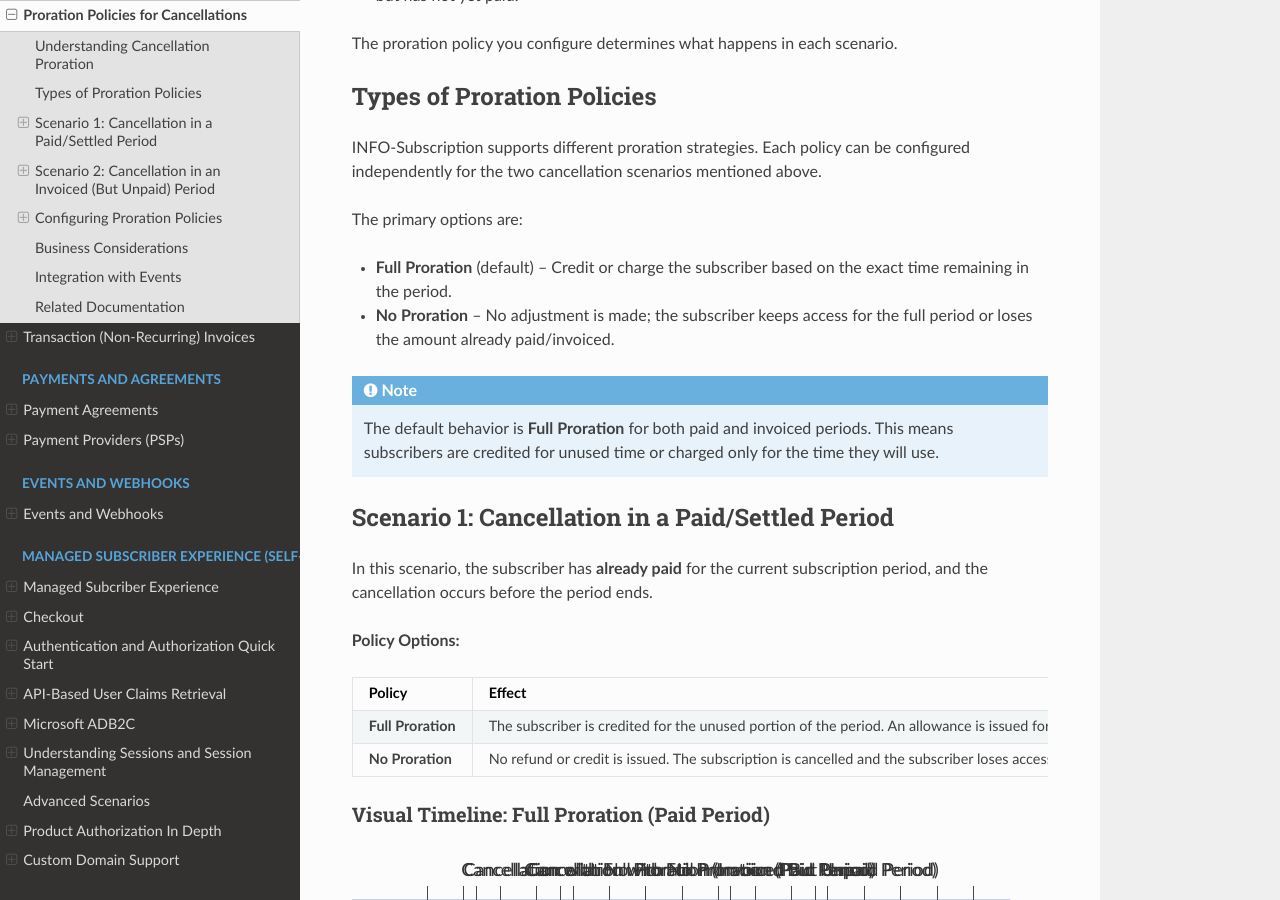
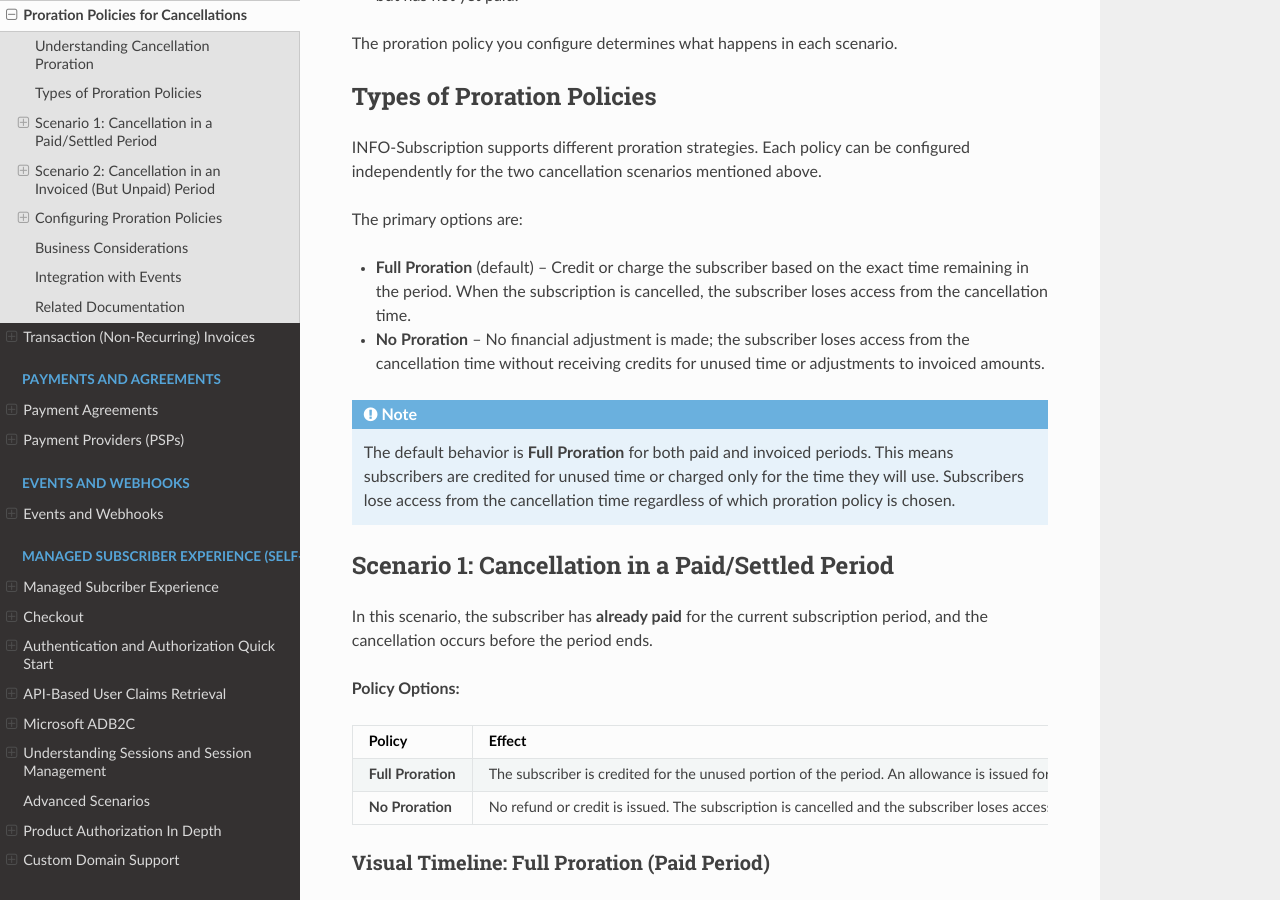
Before and after one commit to infosoftas/info-subscription-doc, a Sphinx documentation site: the page built from source/billing/proration-policies.rst, in a window 1280 px wide and 900 px high, scrolled down 818 px. Built offline with Sphinx 7.4.7 and the Read the Docs theme 3.1.0, drawn with Linux system fonts in a browser that asks for light colours; formulas are drawn with MathJax 3; some of the changed text lies outside the part shown.

Commit message:
Fix API property names and clarify access behavior on cancellation
Co-authored-by: esbenbach <1378302+esbenbach@users.noreply.github.com>

```diff
--- a/source/billing/proration-policies.rst
+++ b/source/billing/proration-policies.rst
@@ -34,11 +34,11 @@ Types of Proration Policies
 
 The primary options are:
 
-- **Full Proration** (default) – Credit or charge the subscriber based on the exact time remaining in the period.
-- **No Proration** – No adjustment is made; the subscriber keeps access for the full period or loses the amount already paid/invoiced.
+- **Full Proration** (default) – Credit or charge the subscriber based on the exact time remaining in the period. When the subscription is cancelled, the subscriber loses access from the cancellation time.
+- **No Proration** – No financial adjustment is made; the subscriber loses access from the cancellation time without receiving credits for unused time or adjustments to invoiced amounts.
 
 .. note::
-    The default behavior is **Full Proration** for both paid and invoiced periods. This means subscribers are credited for unused time or charged only for the time they will use.
+    The default behavior is **Full Proration** for both paid and invoiced periods. This means subscribers are credited for unused time or charged only for the time they will use. Subscribers lose access from the cancellation time regardless of which proration policy is chosen.
 
 Scenario 1: Cancellation in a Paid/Settled Period
 =================================================
@@ -281,10 +281,10 @@ Policy Options Reference
 
    * - Property
      - Description
-   * - **paidPeriodPolicy**
-     - Defines how to handle cancellations when the period is already paid/settled. Options: ``FullProration``, ``NoProration``
-   * - **invoicedPeriodPolicy**
-     - Defines how to handle cancellations when the period is invoiced but not paid. Options: ``FullProration``, ``NoProration``
+   * - **paidProration**
+     - Defines how to handle cancellations when the period is already paid/settled. Options: ``GenerateAllowanceForRemainingTime`` (default, credits unused time), ``NoProration`` (no financial adjustment)
+   * - **notPaidProration**
+     - Defines how to handle cancellations when the period is invoiced but not paid. Options: ``GenerateChargeForConsumedTime`` (default, charge only for time used), ``NoProration`` (charge full amount)
 
 Business Considerations
 =======================
@@ -305,10 +305,10 @@ When choosing a proration policy, consider the following:
 
 You can configure different policies for paid vs. invoiced periods. For example:
 
-- **Paid Period**: No Proration (subscribers keep access for the full period)
+- **Paid Period**: No Proration (no credit issued, subscriber loses access immediately)
 - **Invoiced Period**: Full Proration (adjust invoice to reflect actual usage)
 
-This approach balances simplicity (no credits for already-paid periods) with fairness (adjusted charges for future periods).
+This approach balances simplicity (no credits for already-paid periods) with fairness (adjusted charges for future periods). Note that subscribers lose access from cancellation time regardless of the proration policy chosen.
 
 By configuring these policies appropriately, you can balance customer satisfaction, operational simplicity, and revenue protection.
 
```
Also changed, not shown: other parts of source/billing/proration-policies.rst (+2 -2 lines).
